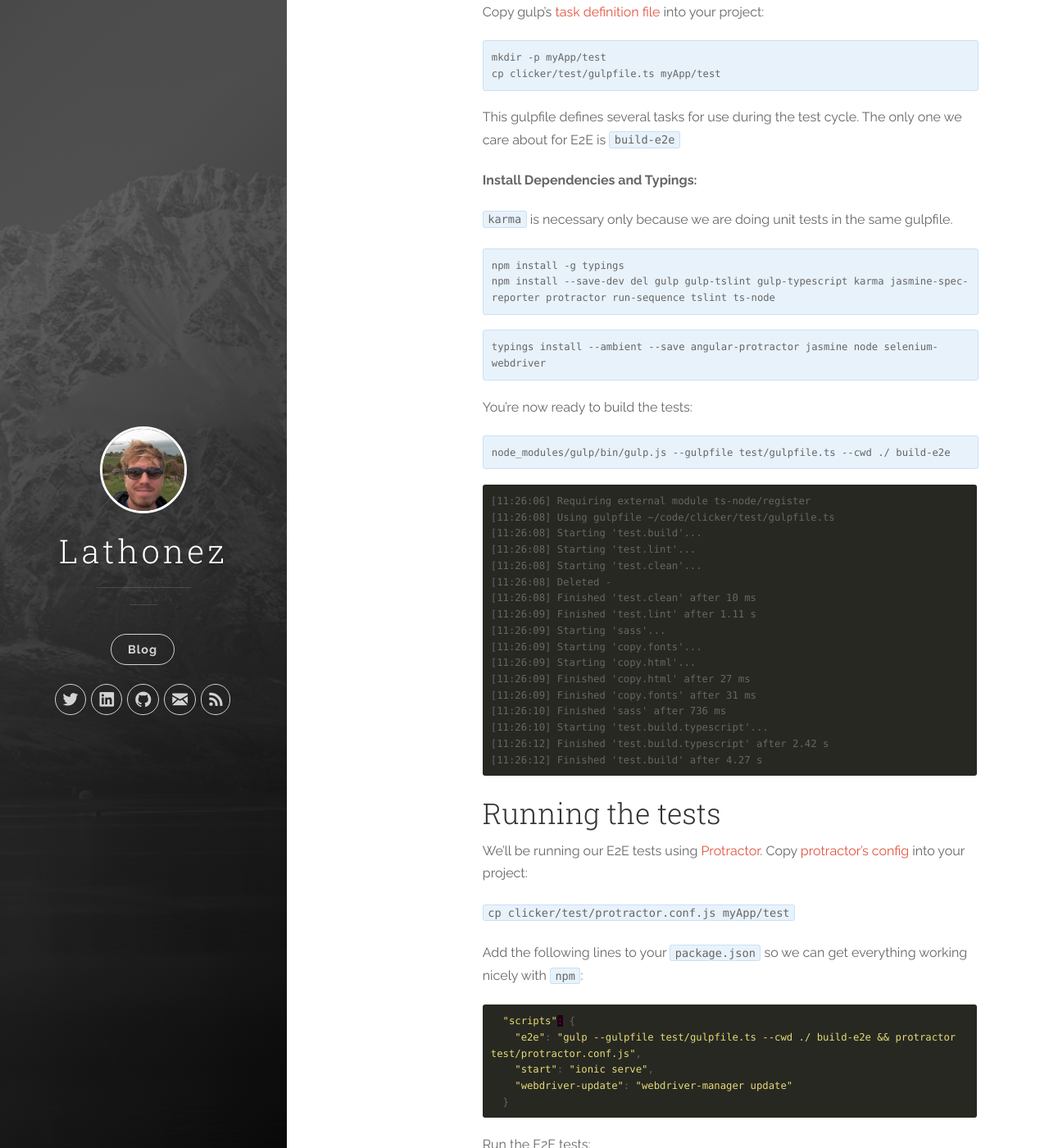
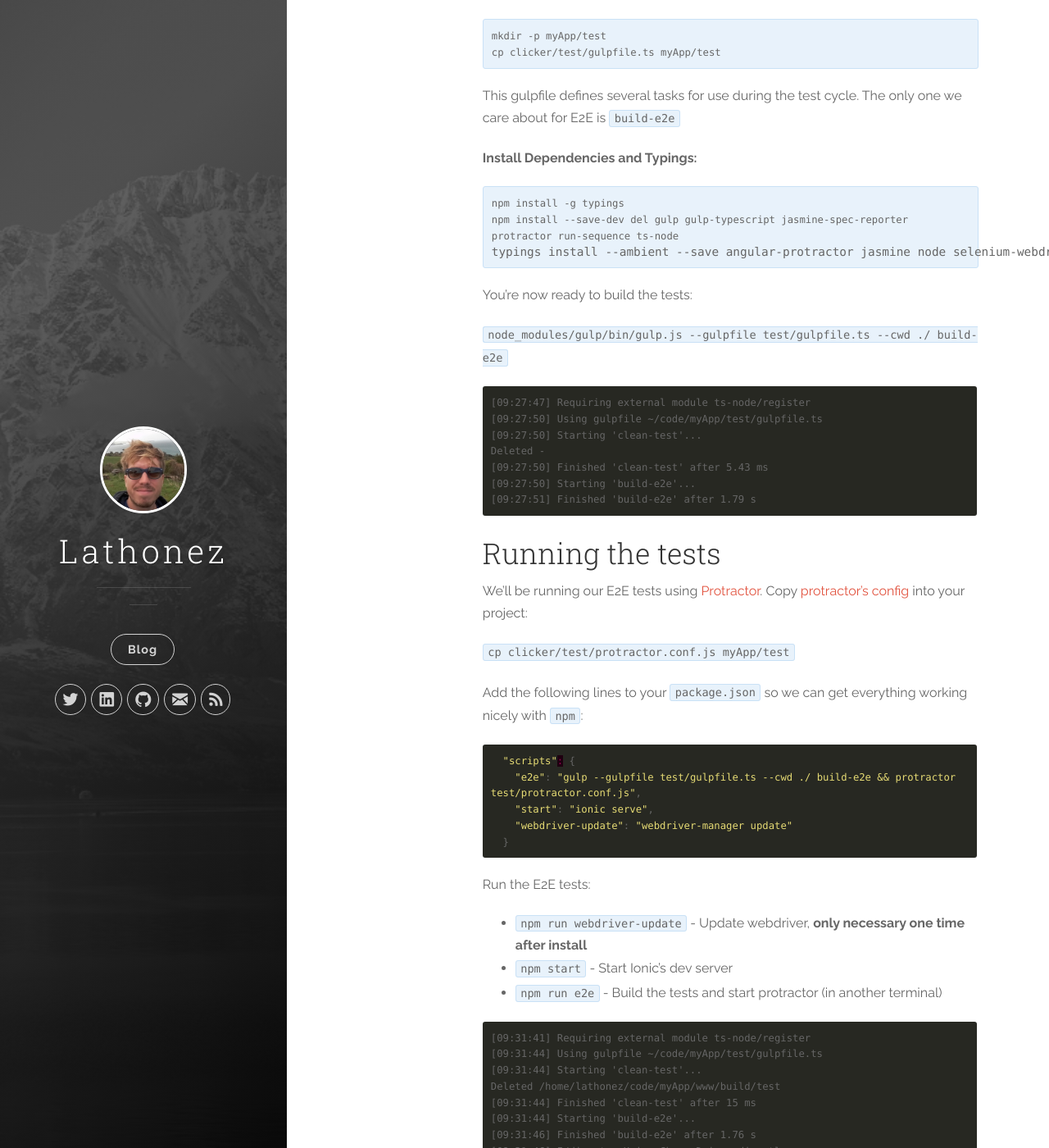
Before and after one commit to lathonez/lathonez.github.io, a Jekyll site: the page built from _posts/2016-03-13-ionic-2-e2e-testing.markdown, in a window 1280 px wide and 1400 px high, scrolled down 1067 px. Shown: the whole window at 82% size. Built offline with Jekyll 4.4.1, drawn with Linux system fonts in a browser that asks for light colours; nearby versions of some CDN libraries; some of the changed text lies outside the part shown.

Commit message:
Tidying up

````diff
--- a/_posts/2016-02-21-ionic-2-unit-testing.markdown
+++ b/_posts/2016-02-21-ionic-2-unit-testing.markdown
@@ -185,11 +185,10 @@ The project's [README.md][clicker-deps] has list of dependencies and a brief des
 <div class="highlighter-rouge">
 <pre class="lowlight">
 <code>npm install -g typings
-npm install --save-dev browserify-istanbul codecov.io gulp-tslint gulp-typescript isparta jasmine-core karma karma-browserify karma-chrome-launcher karma-coverage karma-jasmine karma-mocha-reporter karma-phantomjs-launcher phantomjs-prebuilt traceur tsify ts-node tslint</code>
+npm install --save-dev browserify-istanbul codecov.io gulp-tslint gulp-typescript isparta jasmine-core karma karma-browserify karma-chrome-launcher karma-coverage karma-jasmine karma-mocha-reporter karma-phantomjs-launcher phantomjs-prebuilt traceur tsify ts-node tslint
+typings install --ambient --save jasmine node</code>
 </pre>
 </div>
-
-`typings install --ambient --save jasmine node`
 
 **Patch Karma's static:**
 
--- a/_posts/2016-03-13-ionic-2-e2e-testing.markdown
+++ b/_posts/2016-03-13-ionic-2-e2e-testing.markdown
@@ -36,7 +36,7 @@ describe('MyApp', () => {
 Building the tests
 -------------------
 
-Unlike the unit tests, E2E tests are run against the Ionic development server. All we need to do is compile our E2E tests from Typescript to Javascript, as opposed to building all the source as well.
+We need to transpile our E2E tests from Typescript to Javascript, but we don't need to build all the source as `ionic serve` will do this for us later.
 
 Copy gulp's [task definition file][gulpfile.ts] into your project:
 
@@ -51,46 +51,26 @@ This gulpfile defines several tasks for use during the test cycle. The only one
 
 **Install Dependencies and Typings:**
 
-`karma` is necessary only because we are doing unit tests in the same gulpfile.
-
 <div class="highlighter-rouge">
 <pre class="lowlight">
 <code>npm install -g typings
-npm install --save-dev del gulp gulp-tslint gulp-typescript karma jasmine-spec-reporter protractor run-sequence tslint ts-node</code>
-</pre>
-</div>
-
-<div class="highlighter-rouge">
-<pre class="lowlight">
-<code>typings install --ambient --save angular-protractor jasmine node selenium-webdriver</code>
+npm install --save-dev del gulp gulp-typescript jasmine-spec-reporter protractor run-sequence ts-node</code>
+typings install --ambient --save angular-protractor jasmine node selenium-webdriver
 </pre>
 </div>
 
 You're now ready to build the tests:
 
-<div class="highlighter-rouge">
-<pre class="lowlight">
-<code>node_modules/gulp/bin/gulp.js --gulpfile test/gulpfile.ts --cwd ./ build-e2e</code>
-</pre>
-</div>
+`node_modules/gulp/bin/gulp.js --gulpfile test/gulpfile.ts --cwd ./ build-e2e`
+
 ```
-[11:26:06] Requiring external module ts-node/register
-[11:26:08] Using gulpfile ~/code/clicker/test/gulpfile.ts
-[11:26:08] Starting 'test.build'...
-[11:26:08] Starting 'test.lint'...
-[11:26:08] Starting 'test.clean'...
-[11:26:08] Deleted -
-[11:26:08] Finished 'test.clean' after 10 ms
-[11:26:09] Finished 'test.lint' after 1.11 s
-[11:26:09] Starting 'sass'...
-[11:26:09] Starting 'copy.fonts'...
-[11:26:09] Starting 'copy.html'...
-[11:26:09] Finished 'copy.html' after 27 ms
-[11:26:09] Finished 'copy.fonts' after 31 ms
-[11:26:10] Finished 'sass' after 736 ms
-[11:26:10] Starting 'test.build.typescript'...
-[11:26:12] Finished 'test.build.typescript' after 2.42 s
-[11:26:12] Finished 'test.build' after 4.27 s
+[09:27:47] Requiring external module ts-node/register
+[09:27:50] Using gulpfile ~/code/myApp/test/gulpfile.ts
+[09:27:50] Starting 'clean-test'...
+Deleted -
+[09:27:50] Finished 'clean-test' after 5.43 ms
+[09:27:50] Starting 'build-e2e'...
+[09:27:51] Finished 'build-e2e' after 1.79 s
 ```
 
 Running the tests
@@ -117,20 +97,27 @@ Run the E2E tests:
 * `npm run e2e` - Build the tests and start protractor (in another terminal)
 
 ```
-Using ChromeDriver directly...
-[launcher] Running 1 instances of WebDriver
+[09:31:41] Requiring external module ts-node/register
+[09:31:44] Using gulpfile ~/code/myApp/test/gulpfile.ts
+[09:31:44] Starting 'clean-test'...
+Deleted /home/lathonez/code/myApp/www/build/test
+[09:31:44] Finished 'clean-test' after 15 ms
+[09:31:44] Starting 'build-e2e'...
+[09:31:46] Finished 'build-e2e' after 1.76 s
+[09:31:46] I/direct - Using ChromeDriver directly...
+[09:31:46] I/launcher - Running 1 instances of WebDriver
 Spec started
 Started
 
   MyApp
     ✓ should have a title
 .
-Executed 1 of 1 spec SUCCESS in 4 secs.
+Executed 1 of 1 spec SUCCESS in 1 sec.
 
 1 spec, 0 failures
-Finished in 3.714 seconds
-[launcher] 0 instance(s) of WebDriver still running
-[launcher] chrome #1 passed
+Finished in 1.385 seconds
+[09:31:49] I/launcher - 0 instance(s) of WebDriver still running
+[09:31:49] I/launcher - chrome #01 passed
 ```
 
 Contribute
@@ -143,6 +130,8 @@ Help!
 
 If you can't get any of this working in your own project, [raise an issue][clicker-issue-new] and I'll do my best to help out.
 
+<div align="center"><iframe src="https://ghbtns.com/github-btn.html?user=lathonez&repo=clicker&type=star&count=true" frameborder="0" scrolling="0" width="170px" height="20px"></iframe></div>
+
 [angular2-sg-dir]:      https://github.com/mgechev/angular2-style-guide#directory-structure
 [app.e2e.ts]:           https://github.com/lathonez/clicker/blob/master/app/app.e2e.ts
 [blog-unit-testing]:    http://lathonez.github.io/2016/ionic-2-unit-testing/
````
